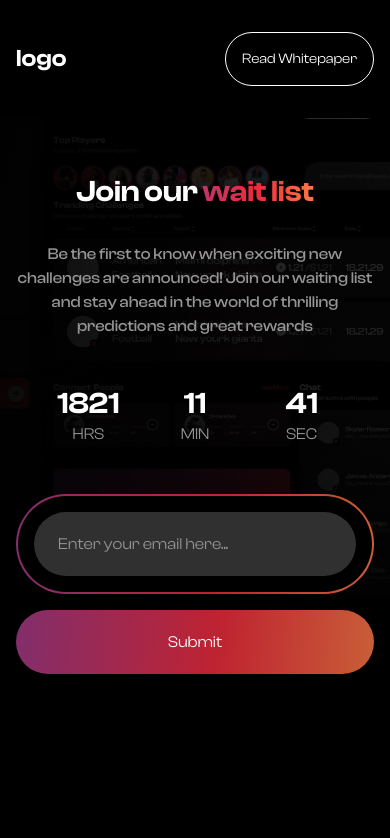
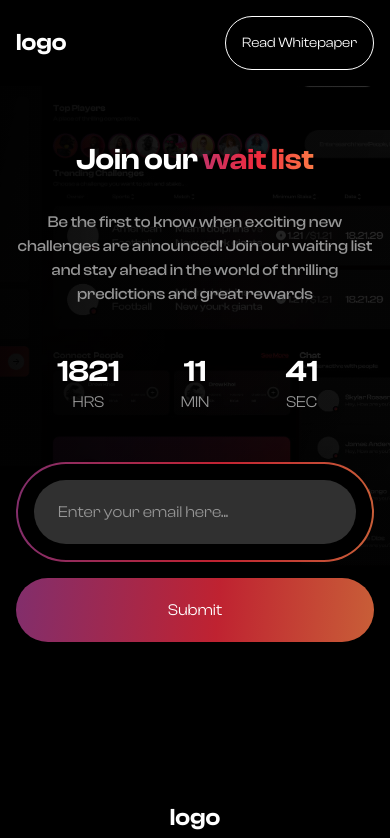
Before and after one commit to Hurisoft/duelx-waiting, a Next.js app: page / in a window 390 px wide. Shown: the top 838 px of the page. Built offline with nearby package versions, Linux system fonts and the light colour scheme.

Commit message:
change padding on mobile

```diff
--- a/src/components/Navbar.tsx
+++ b/src/components/Navbar.tsx
@@ -2,7 +2,7 @@ import React from 'react';
 
 function Navbar() {
     return (
-        <nav className="mx-auto flex max-w-7xl items-center justify-between px-4 py-8 2xl:px-0 w-full">
+        <nav className="mx-auto flex max-w-7xl items-center justify-between px-4 py-4 md:py-8 2xl:px-0 w-full">
             <h1 className="text-2xl font-semibold">logo</h1>
             <a className="rounded-full border border-white p-4 text-sm transition hover:bg-gray hover:bg-opacity-20 md:p-5 md:text-base">Read Whitepaper</a>
         </nav>
```
